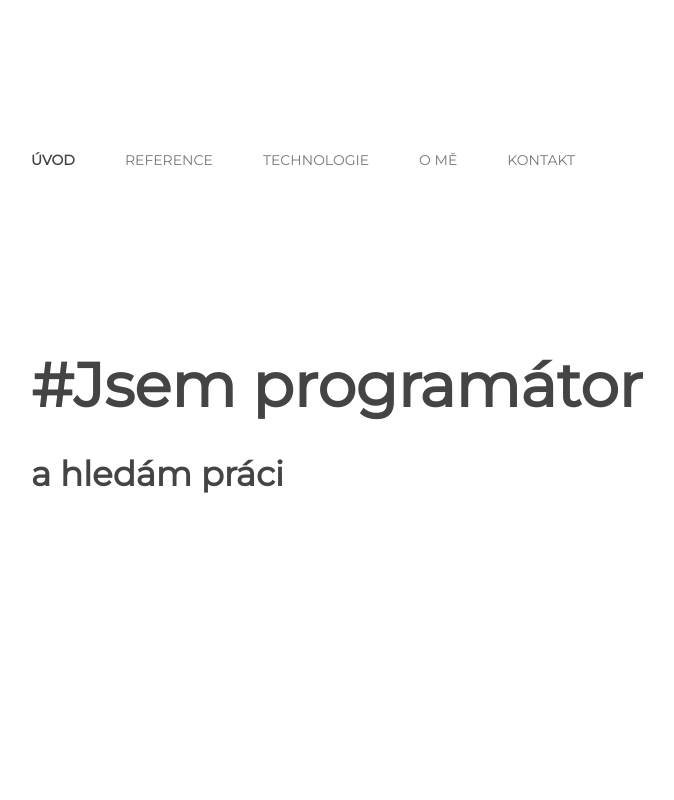
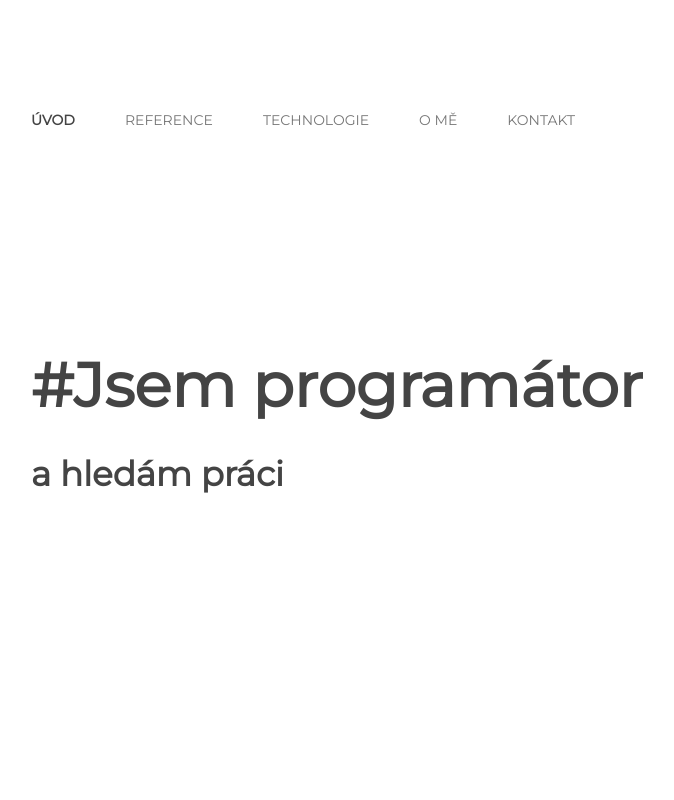
Before and after one commit to petrzabransky/petrzabransky, a React (Create React App) app: page / in a window 1280 px wide. Shown: the top 800 px of the page, without its empty margins (65-739 px from the left). Built offline with nearby package versions, Linux system fonts and the light colour scheme.

Commit message:
Hero Smaller Padding

```diff
--- a/src/components/block/hero/Hero.scss
+++ b/src/components/block/hero/Hero.scss
@@ -2,7 +2,7 @@
 
 .hero {
 	padding-top: 20rem !important;
-	padding-bottom: 15rem !important;
+	padding-bottom: 12rem !important;
 
 	&__title {
 		@extend .heading;
--- a/src/components/partial/header/Header.scss
+++ b/src/components/partial/header/Header.scss
@@ -3,6 +3,6 @@
 	top: 0;
 	left: 0;
 	width: 100%;
-	padding-top: 64px;
-	padding-bottom: 64px;
+	padding-top: 24px;
+	padding-bottom: 24px;
 }
```
